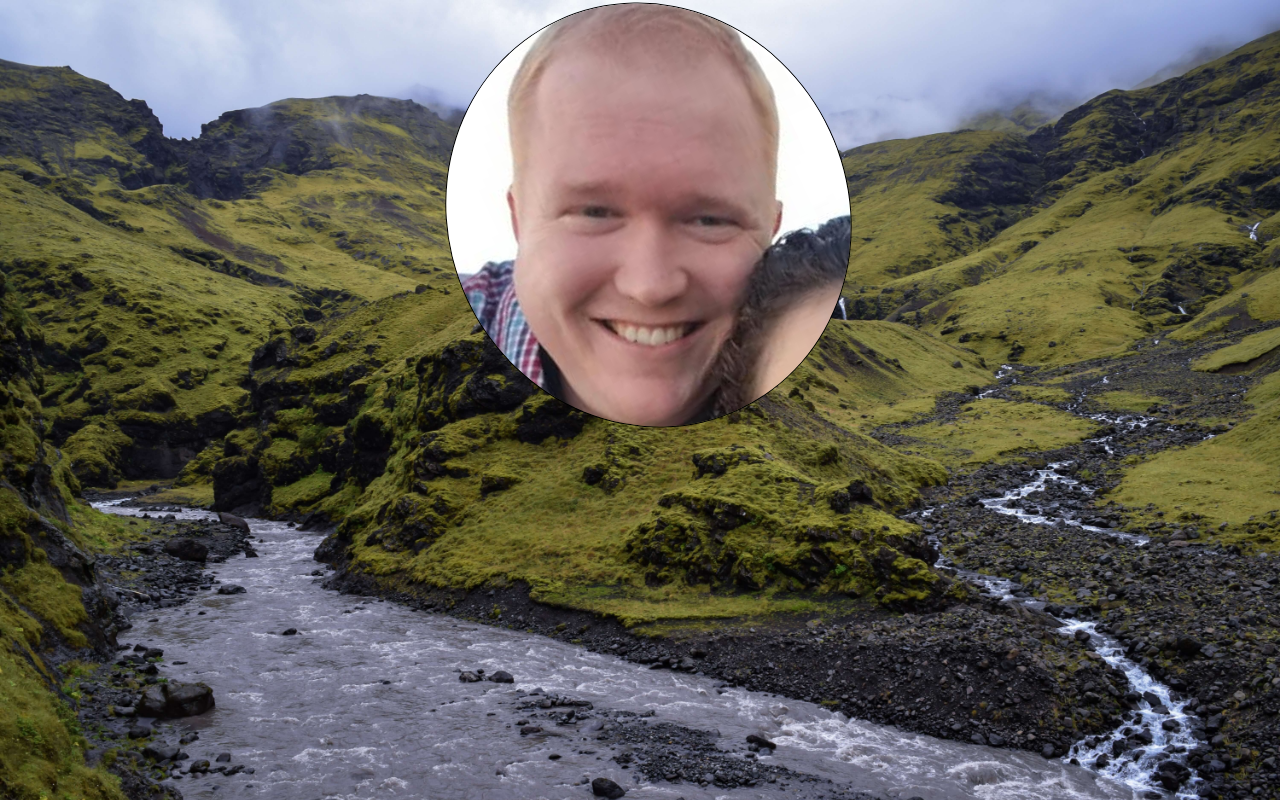
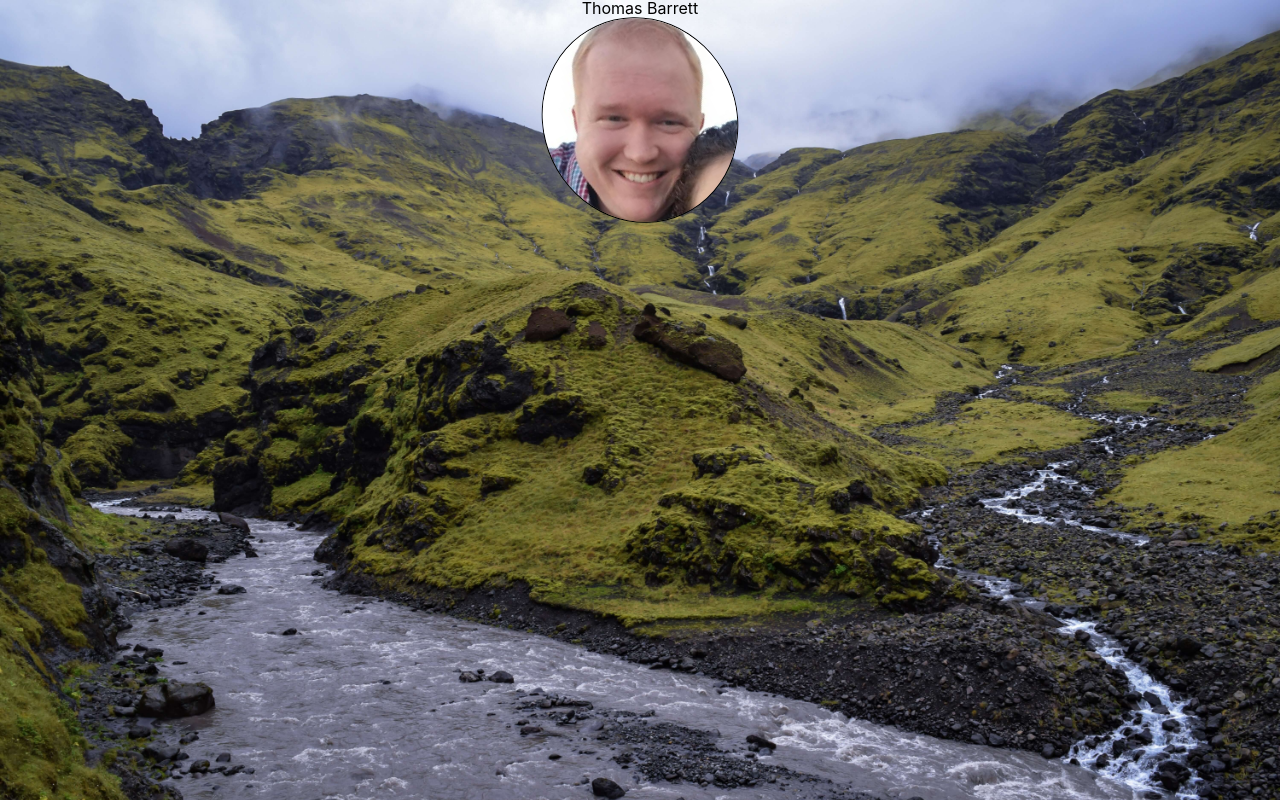
Before and after one commit to tsbarrett89/tb-portfolio, a React (Create React App) app: page / in a window 1280 px wide. Built offline with nearby package versions, Linux system fonts and the light colour scheme.

Commit message:
styling to homepage

```diff
--- a/src/components/Homepage.js
+++ b/src/components/Homepage.js
@@ -8,7 +8,8 @@ const Homepage = () => {
 
     return (
         <HomepageContainer>
-            <ProfilePicture><img src={MePic} alt='Thomas Barrett' /></ProfilePicture>
+            <h1>Thomas Barrett</h1>
+            <ProfilePicture src={MePic} alt='Thomas Barrett' />
 
         </HomepageContainer>
     )
--- a/src/style/homepage-styles.js
+++ b/src/style/homepage-styles.js
@@ -6,13 +6,9 @@ export const HomepageContainer = styled.div `
     align-items: center;
 `
 
-export const ProfilePicture = styled.div `
-    width: 30%;
-
-    img{
-        border: 1px solid black;
-        border-radius: 50%;
-        transform: rotate(-25deg);
-    }
-
+export const ProfilePicture = styled.img `
+    border: 1px solid black;
+    border-radius: 50%;
+    transform: rotate(-25deg);
+    width: 15%;
 `
```
